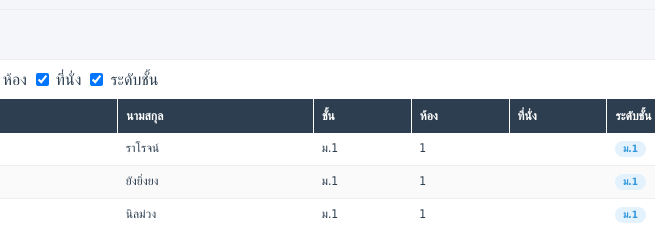
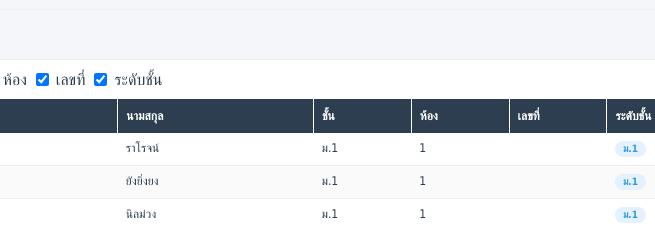
Before and after one commit to sarittawatkaewkerddd-netizen/bmp-student-registry, a website: page index.html in a window 1280 px wide. Shown: the part 198-426 px from the top of the page, 522-1177 px from the left. Drawn offline with Linux system fonts and the light colour scheme.

Commit message:
ui: change 'ที่นั่ง' to 'เลขที่'

```diff
--- a/index.html
+++ b/index.html
@@ -309,7 +309,7 @@ const COLUMNS = [
     { key: 'std_sur', label: 'นามสกุล', width: '120px', class: 'name', default: true },
     { key: 'std_class', label: 'ชั้น', width: '60px', class: 'room', default: true },
     { key: 'std_room', label: 'ห้อง', width: '60px', default: true },
-    { key: 'std_no', label: 'ที่นั่ง', width: '60px', default: true },
+    { key: 'std_no', label: 'เลขที่', width: '60px', default: true },
     { key: 'grade', label: 'ระดับชั้น', width: '80px', default: true }
 ];
 
```
Also changed, not shown: public/index.html (+1 -1 lines).
